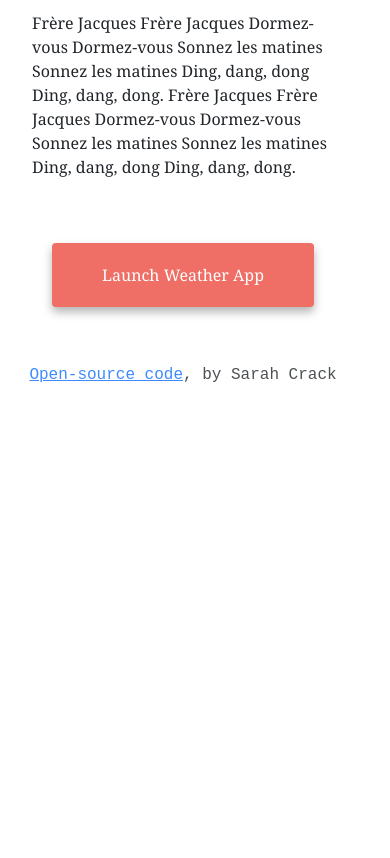
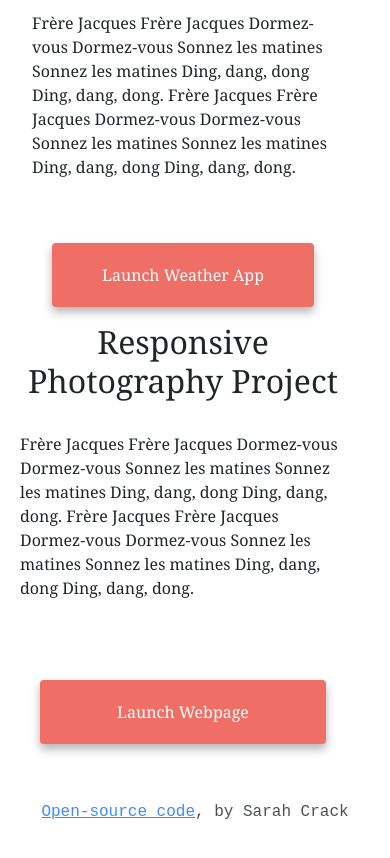
Before and after one commit to sarahcrack/my-portfolio, a plain HTML site: page index.html in a window 390 px wide. Shown: the part 1629-2487 px from the top of the page. Before the commit the page ends 2092 px from the top, so only its background shows below. Drawn offline with nearby package versions, Linux system fonts and the light colour scheme.

Commit message:
Added responsive photography project to portfolio

```diff
--- a/index.html
+++ b/index.html
@@ -117,6 +117,24 @@
                     weather app</a>
             </div>
         </div>
+                <h2 class="mb-3 p-2">Responsive Photography Project</h2>
+                <p class="p-2">
+                  Frère Jacques Frère Jacques Dormez-vous Dormez-vous Sonnez les matines
+                  Sonnez les matines Ding, dang, dong Ding, dang, dong. Frère Jacques Frère Jacques Dormez-vous Dormez-vous Sonnez
+                  les
+                  matines Sonnez les matines Ding, dang, dong Ding, dang, dong.
+                </p>
+                <div class="mt-5 p-2">
+                  <a href="https://jolly-euclid-d585ef.netlify.app/" class="primary-link project-link" target="_blank">Launch
+                    Webpage</a>
+                </div>
+              </div>
+              <div class="col-sm-6">
+                <img src="images/photography-project.png" alt="Weather App"
+                  class="img-fluid rounded p-4 border rounded bg-light shadow-sm p-4 d-none d-sm-block" />
+              </div>
+            </div>
+
       <p class="git-hub-link mt-5">
         <a
           href="https://github.com/sarahcrack/my-portfolio"
@@ -126,6 +144,7 @@
         </a>
         , by Sarah Crack
       </p>
+
     </div>
     </div>
   </body>
```
Also changed, not shown: images/photography-project.png (added).
